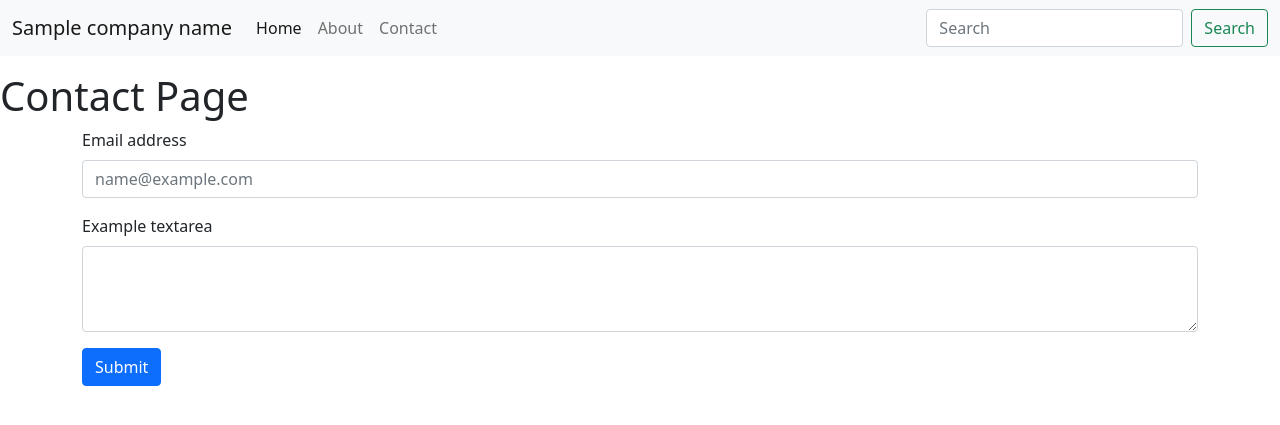
After one commit to W2AlharbiMe/c0-django-blog, a Python web app: template src/templates/pages/contact.jinja2 in a window 1280 px wide. The commit adds this page. Shown: the top 425 px of the page. Run offline with Jinja, Linux system fonts and the light colour scheme; the template is opened without the code that fills it: most values are stand-ins (such as "Sample title", 1, 10 or a date in 2020).

Commit message:
section2, use partials, django-jinja2 constants

```diff
--- a/src/templates/base.jinja2
+++ b/src/templates/base.jinja2
@@ -10,16 +10,19 @@
 
     <title>
     {% block title %}
-      ACME
-    {% endblock title %}
+    {% endblock title %}{{ company_name }}
     </title>
 
     {% block stylesheet %}
     {% endblock stylesheet %}
   </head>
   <body>
-    {% block body %}
-    {% endblock body %}
+    {% include "partials/_navbar.jinja2" %}
+
+    <main class="mt-3">
+      {% block content %}
+      {% endblock content %}
+    </main>
 
     <script src="https://cdn.jsdelivr.net/npm/bootstrap@5.1.1/dist/js/bootstrap.bundle.min.js" integrity="sha384-/bQdsTh/da6pkI1MST/rWKFNjaCP5gBSY4sEBT38Q/9RBh9AH40zEOg7Hlq2THRZ" crossorigin="anonymous"></script>
     {% block javascript %}
--- /dev/null
+++ b/src/templates/pages/contact.jinja2
@@ -0,0 +1,25 @@
+{% extends 'base.jinja2' %}
+
+{% block title %}
+  Contact Page |
+{% endblock title %}
+
+{% block content %}
+  <h1>Contact Page</h1>
+
+  <div class="container">
+    <form action="#!" actoin="POST">
+      <div class="mb-3">
+        <label for="exampleFormControlInput1" class="form-label">Email address</label>
+        <input type="email" class="form-control" id="exampleFormControlInput1" placeholder="name@example.com">
+      </div>
+      <div class="mb-3">
+        <label for="exampleFormControlTextarea1" class="form-label">Example textarea</label>
+        <textarea class="form-control" id="exampleFormControlTextarea1" rows="3"></textarea>
+      </div>
+
+      <button type="submit" class="btn btn-primary">Submit</button>
+    </form>
+  </div>
+
+{% endblock content %}
--- /dev/null
+++ b/src/templates/partials/_navbar.jinja2
@@ -0,0 +1,27 @@
+<nav class="navbar navbar-expand-lg navbar-light bg-light">
+  <div class="container-fluid">
+    <a class="navbar-brand" href="#">{{ company_name }}</a>
+    <button class="navbar-toggler" type="button" data-bs-toggle="collapse" data-bs-target="#navbarSupportedContent" aria-controls="navbarSupportedContent" aria-expanded="false" aria-label="Toggle navigation">
+      <span class="navbar-toggler-icon"></span>
+    </button>
+    <div class="collapse navbar-collapse" id="navbarSupportedContent">
+      <ul class="navbar-nav me-auto mb-2 mb-lg-0">
+        <li class="nav-item">
+          <a class="nav-link active" aria-current="page" href="/">Home</a>
+        </li>
+        <li class="nav-item">
+          <a class="nav-link" href="/about/">About</a>
+        </li>
+
+        <li class="nav-item">
+          <a class="nav-link" href="/contact/">Contact</a>
+        </li>
+
+      </ul>
+      <form class="d-flex">
+        <input class="form-control me-2" type="search" placeholder="Search" aria-label="Search">
+        <button class="btn btn-outline-success" type="submit">Search</button>
+      </form>
+    </div>
+  </div>
+</nav>
--- a/src/try_django/settings.py
+++ b/src/try_django/settings.py
@@ -59,6 +59,9 @@ TEMPLATES = [
         "DIRS": [os.path.join(BASE_DIR, 'templates')],
         "OPTIONS": {
            "match_extension": ".jinja2",
+           "constants": {
+                "company_name": "ACME2",
+            },
         }
      },
 
```
Also changed, not shown: src/templates/home.jinja2 (deleted, +0 -11 lines), src/templates/pages/about.jinja2 (added, +11 -0 lines), src/templates/pages/home.jinja2 (added, +11 -0 lines), src/try_django/views.py (+6 -5 lines).
